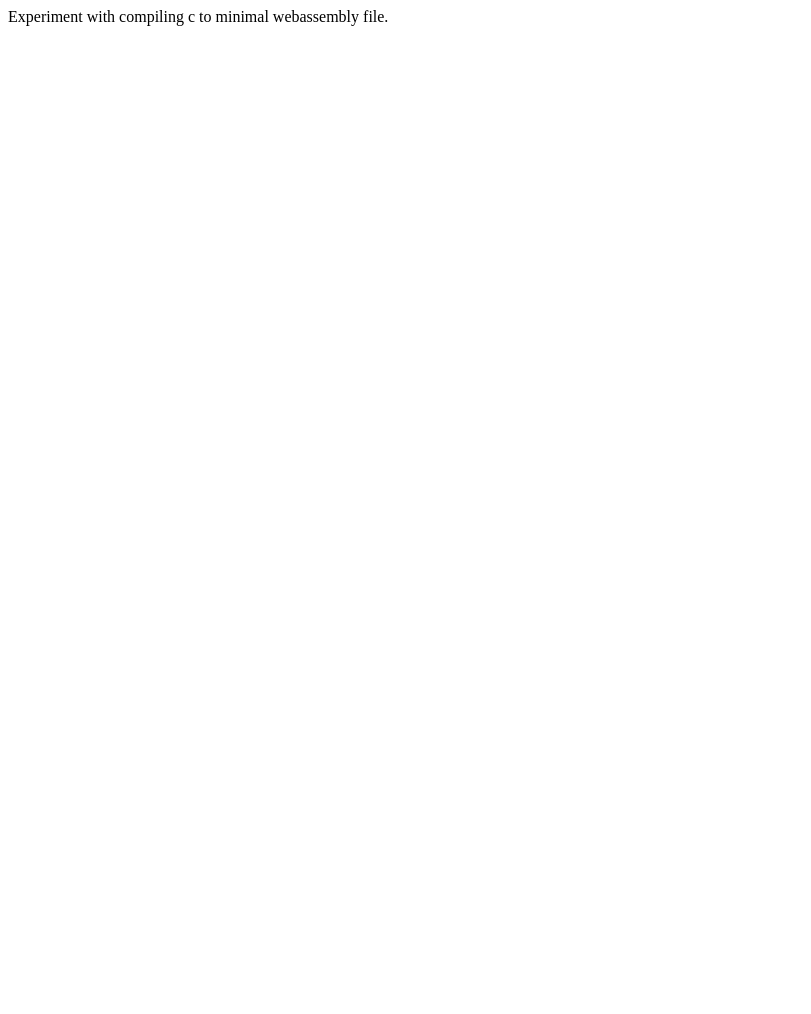
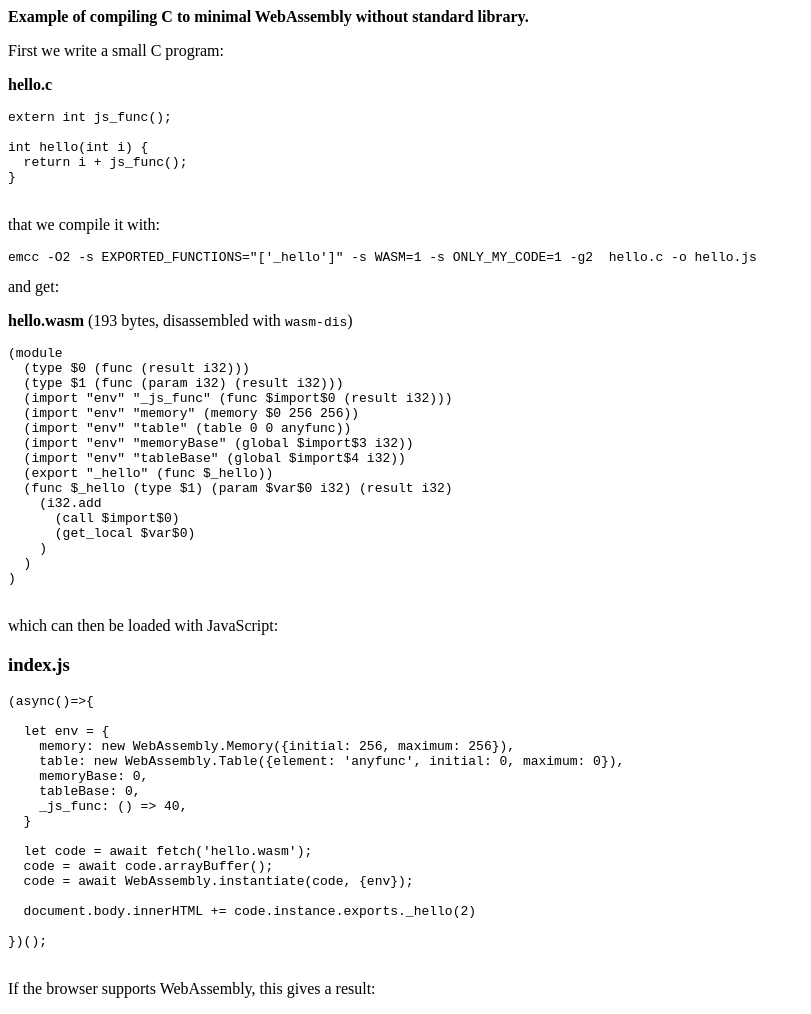
Before and after one commit to rasmuserik/minimal-webassembly, a plain HTML site: page index.html in a window 1280 px wide. Shown: the whole page, without its empty margins (0-811 px from the left). Before the commit the page ends 800 px from the top, so only its background shows below. Drawn offline with Linux system fonts and the light colour scheme; no server answers.

Commit message:
running minimal wasm file

```diff
--- a/index.html
+++ b/index.html
@@ -6,9 +6,67 @@
     <title></title>
   </head>
   <body>
-    Experiment with compiling c to minimal webassembly file.
-    <script>
-// TODO Load wasm
-    </script>
+    <b>Example of compiling C to minimal WebAssembly without standard library.</b>
+
+    <p>First we write a small C program:</p>
+
+    <p><b>hello.c</b>
+    <pre>
+extern int js_func();
+
+int hello(int i) {
+  return i + js_func();
+}
+    </pre>
+
+    <p>that we compile it with:
+<pre>emcc -O2 -s EXPORTED_FUNCTIONS="['_hello']" -s WASM=1 -s ONLY_MY_CODE=1 -g2  hello.c -o hello.js</pre>
+and get:
+
+    <p><b>hello.wasm</b> (193 bytes, disassembled with <code>wasm-dis</code>)
+    <pre>
+(module
+  (type $0 (func (result i32)))
+  (type $1 (func (param i32) (result i32)))
+  (import "env" "_js_func" (func $import$0 (result i32)))
+  (import "env" "memory" (memory $0 256 256))
+  (import "env" "table" (table 0 0 anyfunc))
+  (import "env" "memoryBase" (global $import$3 i32))
+  (import "env" "tableBase" (global $import$4 i32))
+  (export "_hello" (func $_hello))
+  (func $_hello (type $1) (param $var$0 i32) (result i32)
+    (i32.add
+      (call $import$0)
+      (get_local $var$0)
+    )
+  )
+)
+    </pre>
+
+    <p>which can then be loaded with JavaScript:
+    <h3>index.js</h3>
+    <pre>
+(async()=>{
+
+  let env = {
+    memory: new WebAssembly.Memory({initial: 256, maximum: 256}),
+    table: new WebAssembly.Table({element: 'anyfunc', initial: 0, maximum: 0}),
+    memoryBase: 0,
+    tableBase: 0,
+    _js_func: () => 40,
+  }
+
+  let code = await fetch('hello.wasm');
+  code = await code.arrayBuffer();
+  code = await WebAssembly.instantiate(code, {env});
+
+  document.body.innerHTML += code.instance.exports._hello(2)
+
+})();
+    </pre>
+
+    <p>If the browser supports WebAssembly, this gives a result:</p>
+
+    <script src=index.js></script>
   </body>
 </html>
--- /dev/null
+++ b/index.js
@@ -0,0 +1,17 @@
+(async()=>{
+
+  let env = {
+    memory: new WebAssembly.Memory({initial: 256, maximum: 256}),
+    table: new WebAssembly.Table({element: 'anyfunc', initial: 0, maximum: 0}),
+    memoryBase: 0,
+    tableBase: 0,
+    _js_func: () => 40,
+  }
+
+  let code = await fetch('hello.wasm');
+  code = await code.arrayBuffer();
+  code = await WebAssembly.instantiate(code, {env});
+
+  document.body.innerHTML += code.instance.exports._hello(2)
+
+})();
```
Also changed, not shown: hello.asm.js (deleted, +0 -16 lines), 3 other files.
